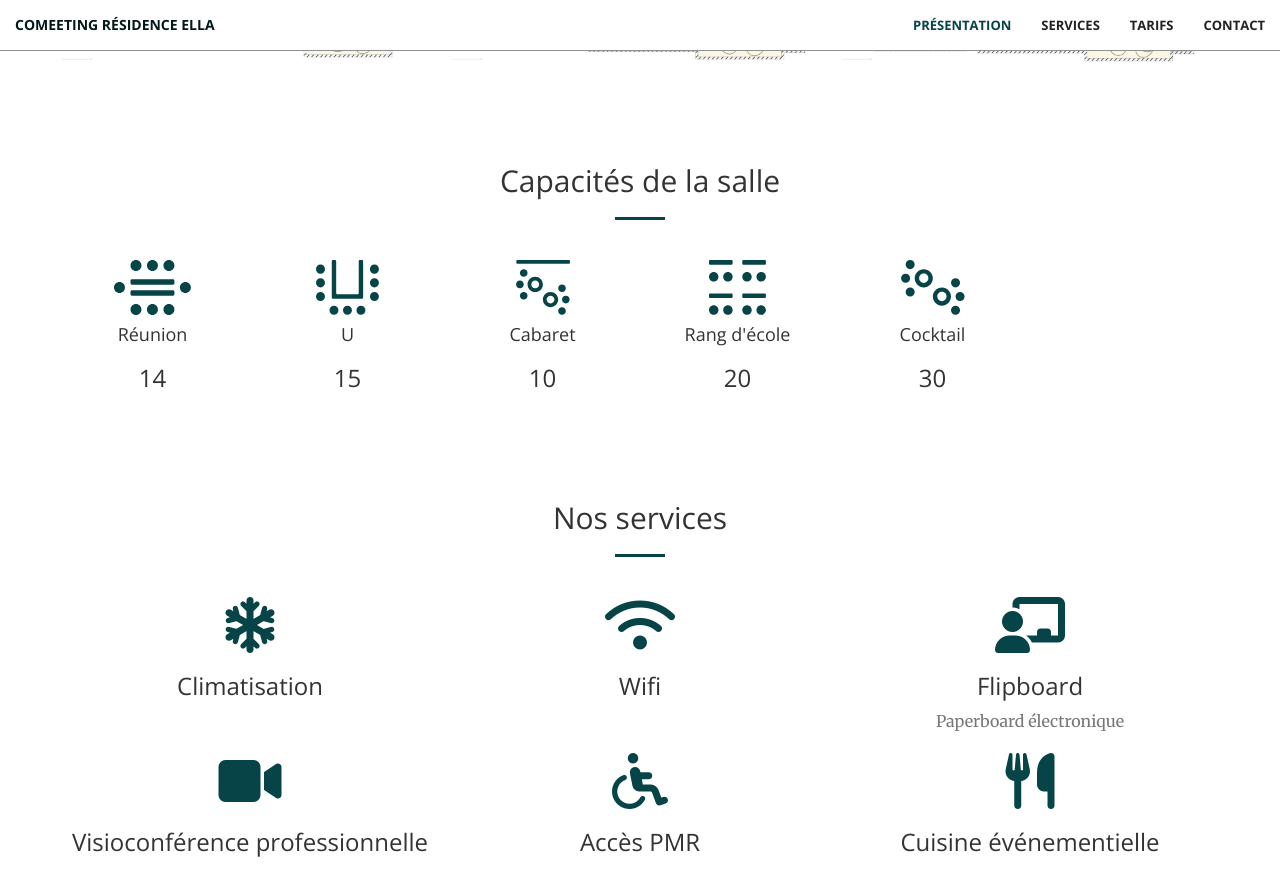
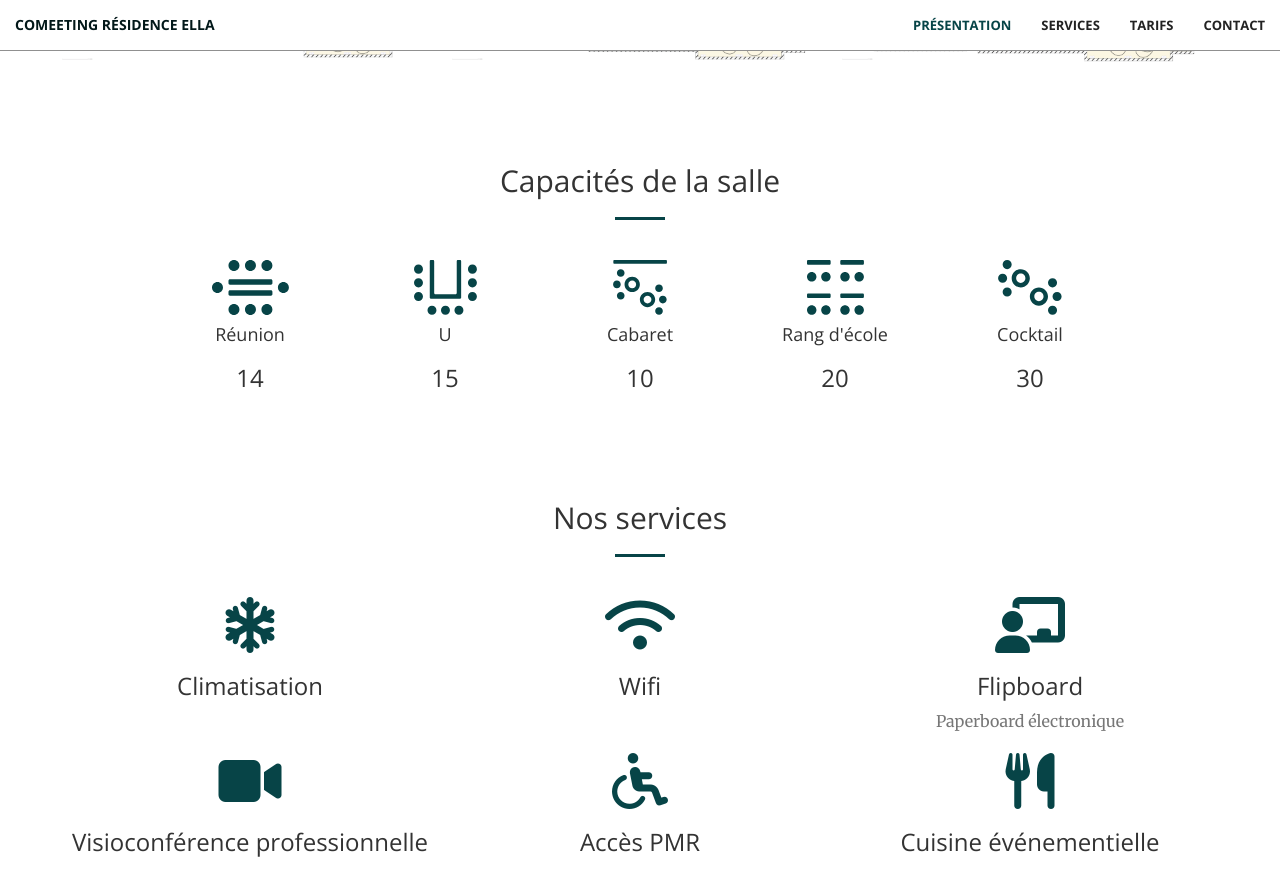
Before and after one commit to 74-mademoiselle/residence-ella.github.io, a Jekyll site: the page built from comeeting.html, in a window 1280 px wide and 900 px high, scrolled down 2131 px. Shown: the top 896 px of the window. Built offline with Jekyll 4.4.1, drawn with Linux system fonts in a browser that asks for light colours; nearby versions of some CDN libraries.

Commit message:
Fix offset

```diff
--- a/_includes/comeeting/capacity.html
+++ b/_includes/comeeting/capacity.html
@@ -10,7 +10,7 @@
     <div class="container">
         <div class="row">
             {% for capacity in site.data.comeeting_services.capacities %}
-                <div class="col-lg-2 col-md-6 text-center {% if forloop.index == 1 %}offset-lg-1{% endif %}">
+                <div class="col-lg-2 col-md-6 text-center {% if forloop.index == 1 %}col-lg-offset-1{% endif %}">
                     <div class="service-box text-center">
                         <img src="/img/comeeting/capacity/{{ capacity.image }}.svg">
                         <h4>{{ capacity.title }}</h4>
```
